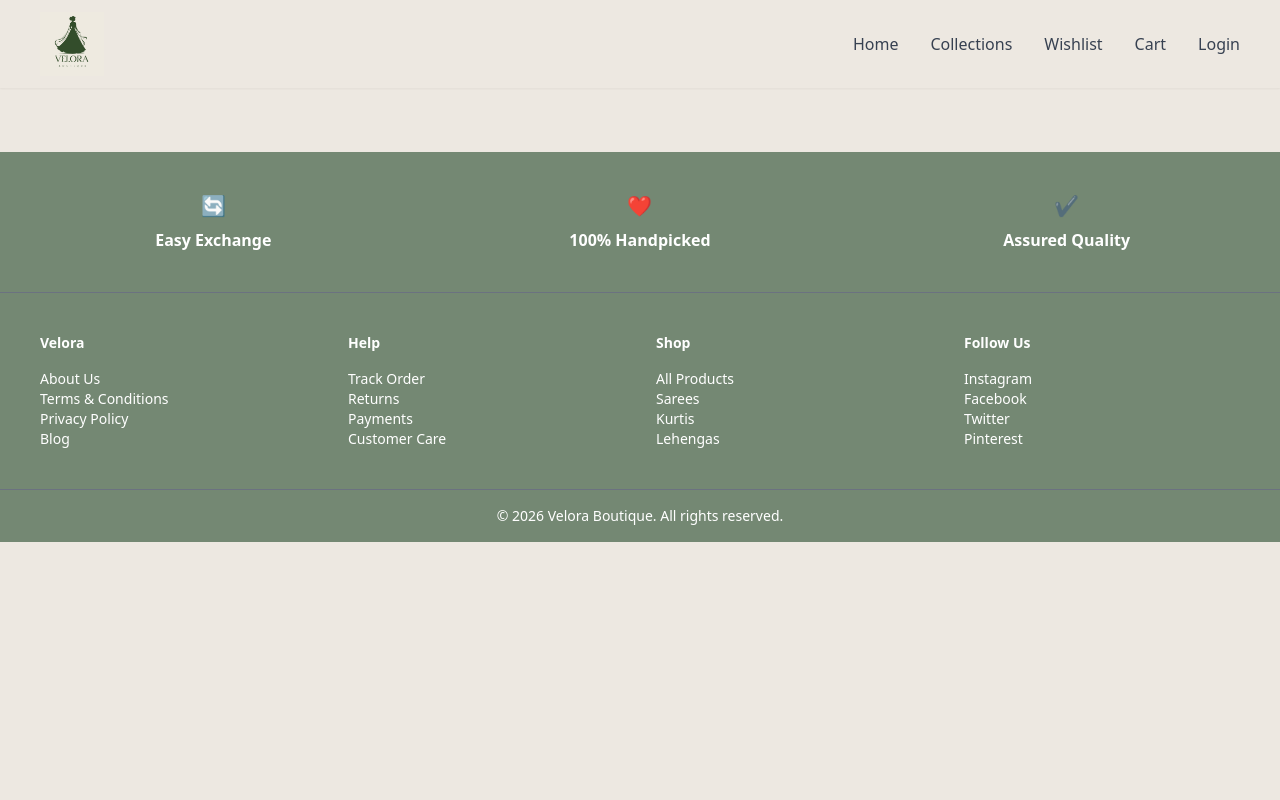
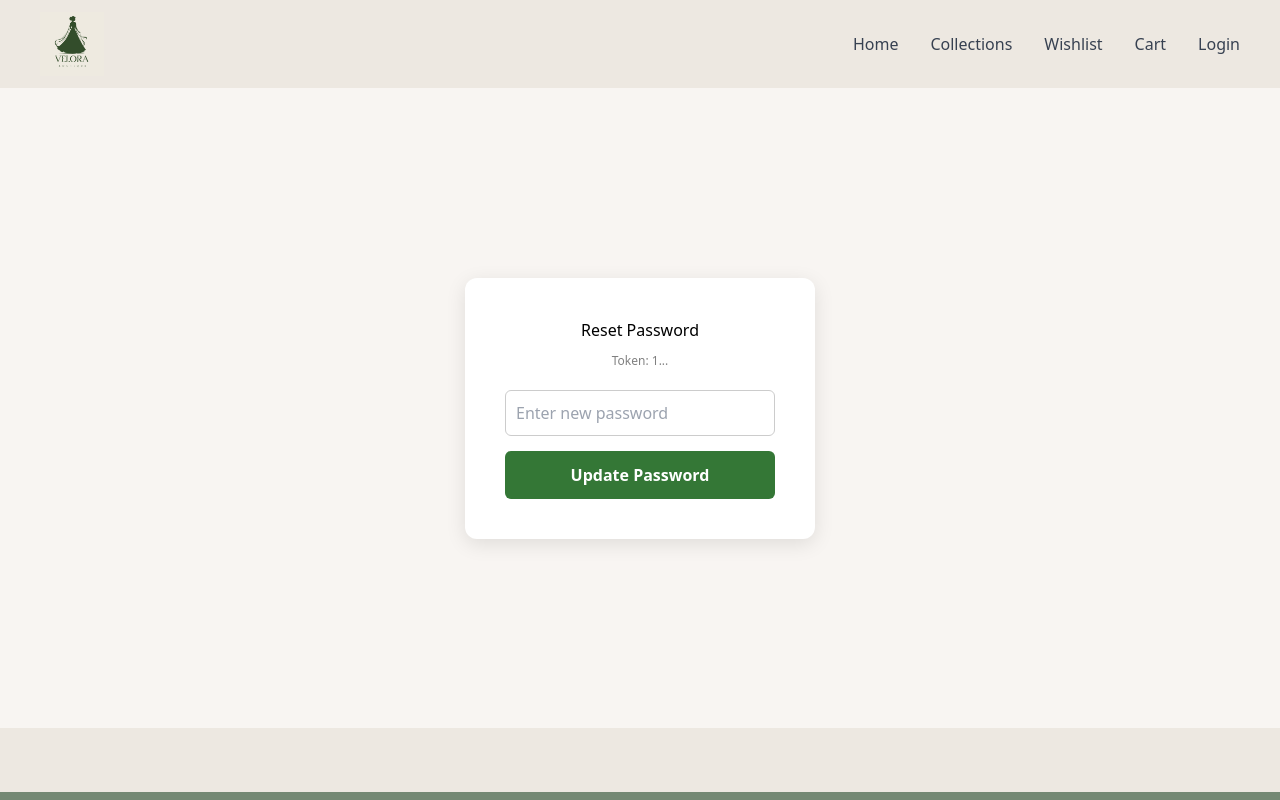
Before and after one commit to amulyabashetty-source/velora-boutique, a React (Vite) app in the folder client/: page /reset-password/1 in a window 1280 px wide. Shown: the top 800 px of the page. Built offline with nearby package versions, Linux system fonts and the light colour scheme.

Commit message:
updated old files and added reset password page

```diff
--- a/client/src/App.jsx
+++ b/client/src/App.jsx
@@ -20,7 +20,7 @@ import CustomerCare from "./pages/CustomerCare";
 import Terms from "./pages/Terms";
 import Checkout from "./pages/Checkout";
 import OrderSuccess from "./pages/OrderSuccess";
-
+import ResetPassword from "./pages/ResetPassword";
 
 
 const isAuth = localStorage.getItem("token");
@@ -50,6 +50,7 @@ function App() {
         <Route path="/support" element={<CustomerCare />} />
         <Route path="/terms" element={<Terms />} />
         <Route path="/checkout" element={<Checkout />} />
+        <Route path="/reset-password/:token" element={<ResetPassword />} />
         <Route path="/success" element={<OrderSuccess />} />
         <Route
           path="/admin"
--- a/client/src/pages/Admin.jsx
+++ b/client/src/pages/Admin.jsx
@@ -145,6 +145,9 @@ function Admin() {
           <option value="lehengas">Lehengas</option>
           <option value="pattu-sarees">Pattu-Sarees</option>
           <option value="sarees">Sarees</option>
+          <option value="accessories">Accessories</option>
+          <option value="handbag">Hand-Bag</option>
+          <option value="footwear">Footwear</option>
         </select>
 
         <input type="file" multiple onChange={handleFileChange} className="w-full border p-2" />
--- a/client/src/pages/Home.jsx
+++ b/client/src/pages/Home.jsx
@@ -32,6 +32,50 @@ function Home() {
       navigate("/collections");
     }
   };
+
+  // ✅ CATEGORY DATA (UPDATED)
+  const categories = [
+    {
+      name: "Pattu Sarees",
+      path: "pattu-sarees",
+      img: "https://i.pinimg.com/1200x/6f/7f/c2/6f7fc2f96ad683990530b8cd520f263a.jpg",
+    },
+    {
+      name: "Lehengas",
+      path: "lehengas",
+      img: "https://i.pinimg.com/736x/f0/c1/34/f0c13469cbde90ca0862bcd62267976c.jpg",
+    },
+    {
+      name: "Kurtis",
+      path: "kurtis",
+      img: "https://i.pinimg.com/1200x/37/4e/2f/374e2fbb73a6025956bc6e8fae43bbf8.jpg",
+    },
+    {
+      name: "Anarkalis",
+      path: "anarkalis",
+      img: "https://i.pinimg.com/1200x/8c/de/8c/8cde8c372b6b676cbda30ecc7c07e394.jpg",
+    },
+    {
+      name: "Sarees",
+      path: "sarees",
+      img: "https://i.pinimg.com/736x/c1/0f/3a/c10f3aad7a4d128c2245b21a56775a72.jpg",
+    },
+    {
+      name: "Accessories",
+      path: "accessories",
+      img: "https://i.pinimg.com/1200x/5a/6a/c8/5a6ac8ddcc0c68aafb91017cf2bbbb63.jpg",
+    },
+     {
+      name: "HandBag",
+      path: "handbag",
+      img: "https://i.pinimg.com/1200x/25/d8/72/25d872e4e29e57f2f82e1784b6e9cab6.jpg",
+    },
+    {
+      name: "Footwear",
+      path: "footwear",
+      img: "https://i.pinimg.com/736x/e1/5a/df/e15adf5db088887dfc66a363129e3530.jpg",
+    },
+  ];
 
   const banners = [
     { id: 1, image: banner1, link: "/category/pattu-sarees" },
@@ -73,33 +117,42 @@ function Home() {
             Sarees, Lehengas, Kurtis & More — Styled Just For You
           </p>
 
+          {/* ✅ FIXED BUTTON COLOR */}
           <button
             onClick={handleExplore}
-            className="bg-pink-600 text-white px-6 py-3 rounded-lg hover:bg-pink-700 hover:scale-105 transition"
+            className="bg-[#347736] text-white px-6 py-3 rounded-lg hover:bg-[#2e6330] hover:scale-105 transition"
           >
             Explore Collections
           </button>
         </div>
       </div>
 
-      {/* CATEGORIES */}
-      <div className="py-16 px-12">
+      {/* 🔥 CATEGORY SECTION (UPGRADED) */}
+      <div className="py-16 px-12 bg-[#f8f5f2]">
         <h2 className="text-3xl font-bold text-center mb-10">
           Shop By Category
         </h2>
 
-        <div className="grid grid-cols-2 md:grid-cols-4 gap-6">
-          {["pattu-sarees", "lehengas", "kurtis", "anarkalis", "sarees"].map(
-            (cat) => (
-              <div
-                key={cat}
-                onClick={() => navigate(`/category/${cat}`)}
-                className="bg-white p-6 text-center rounded-lg cursor-pointer hover:bg-[#f5f1eb] transition shadow-sm"
-              >
-                {cat}
+        <div className="grid grid-cols-2 md:grid-cols-4 gap-8">
+          {categories.map((cat) => (
+            <div
+              key={cat.path}
+              onClick={() => navigate(`/category/${cat.path}`)}
+              className="relative rounded-xl overflow-hidden cursor-pointer group"
+            >
+              <img
+                src={cat.img}
+                alt={cat.name}
+                className="w-full h-60 object-cover group-hover:scale-110 transition duration-300"
+              />
+
+              <div className="absolute inset-0 bg-black/50 group-hover:bg-black/30 transition flex items-center justify-center">
+                <h3 className="text-white text-lg font-semibold">
+                  {cat.name}
+                </h3>
               </div>
-            )
-          )}
+            </div>
+          ))}
         </div>
       </div>
 
@@ -128,7 +181,7 @@ function Home() {
         </Swiper>
       </div>
 
-      {/* 🔥 AJIO STYLE SECTIONS */}
+      {/* PRODUCT SECTIONS */}
       <Section title="Trending Sarees" items={sarees} getImage={getImage} />
       <Section title="Popular Kurtis" items={kurtis} getImage={getImage} />
       <Section title="New Lehengas" items={lehengas} getImage={getImage} />
@@ -136,7 +189,7 @@ function Home() {
   );
 }
 
-/* 🔥 BIG CARD + ARROW SECTION */
+/* 🔥 PRODUCT SLIDER SECTION */
 function Section({ title, items, getImage }) {
   const navigate = useNavigate();
   const scrollRef = useRef();
@@ -152,7 +205,6 @@ function Section({ title, items, getImage }) {
     <div className="px-12 mt-16 relative">
       <h2 className="text-3xl font-semibold mb-8">{title}</h2>
 
-      {/* LEFT */}
       <button
         onClick={() => scroll("left")}
         className="absolute left-6 top-1/2 -translate-y-1/2 z-10
@@ -161,7 +213,6 @@ function Section({ title, items, getImage }) {
         ‹
       </button>
 
-      {/* RIGHT */}
       <button
         onClick={() => scroll("right")}
         className="absolute right-6 top-1/2 -translate-y-1/2 z-10
@@ -170,7 +221,6 @@ function Section({ title, items, getImage }) {
         ›
       </button>
 
-      {/* PRODUCTS */}
       <div
         ref={scrollRef}
         className="flex gap-8 overflow-x-auto no-scrollbar scroll-smooth"
@@ -179,7 +229,7 @@ function Section({ title, items, getImage }) {
           <div
             key={p._id}
             onClick={() => navigate(`/product/${p._id}`)}
-            className="min-w-[260px] cursor-pointer group"
+            className="min-w-[280px] cursor-pointer group"
           >
             <div className="overflow-hidden rounded-lg">
               <img
@@ -192,7 +242,7 @@ function Section({ title, items, getImage }) {
               {p.name}
             </h3>
 
-            <p className="text-pink-600 font-semibold text-lg">
+            <p className="text-[#347736] font-semibold text-lg">
               ₹ {p.price}
             </p>
           </div>
--- /dev/null
+++ b/client/src/pages/ResetPassword.jsx
@@ -0,0 +1,107 @@
+import { useParams, useNavigate } from "react-router-dom";
+import { useState } from "react";
+import axios from "axios";
+
+function ResetPassword() {
+  const { token } = useParams();
+  const navigate = useNavigate();
+
+  const [password, setPassword] = useState("");
+  const [loading, setLoading] = useState(false);
+
+  const handleReset = async () => {
+    if (!password) {
+      alert("Please enter password");
+      return;
+    }
+
+    try {
+      setLoading(true);
+
+      const res = await axios.post(
+        `http://localhost:5000/api/auth/reset-password/${token}`,
+        { password }
+      );
+
+      alert(res.data.msg);
+
+      // ✅ redirect to login
+      navigate("/login");
+
+    } catch (error) {
+      console.log(error);
+      alert(error.response?.data?.msg || "Error occurred");
+    } finally {
+      setLoading(false);
+    }
+  };
+
+  return (
+    <div style={styles.container}>
+      <div style={styles.card}>
+        <h2 style={styles.title}>Reset Password</h2>
+
+        <p style={styles.token}>
+          Token: {token.slice(0, 20)}...
+        </p>
+
+        <input
+          type="password"
+          placeholder="Enter new password"
+          value={password}
+          onChange={(e) => setPassword(e.target.value)}
+          style={styles.input}
+        />
+
+        <button style={styles.button} onClick={handleReset}>
+          {loading ? "Updating..." : "Update Password"}
+        </button>
+      </div>
+    </div>
+  );
+}
+
+const styles = {
+  container: {
+    height: "80vh",
+    display: "flex",
+    justifyContent: "center",
+    alignItems: "center",
+    backgroundColor: "#f8f5f2",
+  },
+  card: {
+    background: "#fff",
+    padding: "40px",
+    borderRadius: "12px",
+    boxShadow: "0 5px 20px rgba(0,0,0,0.1)",
+    width: "350px",
+    textAlign: "center",
+  },
+  title: {
+    marginBottom: "10px",
+  },
+  token: {
+    fontSize: "12px",
+    color: "gray",
+    marginBottom: "20px",
+  },
+  input: {
+    width: "100%",
+    padding: "10px",
+    marginBottom: "15px",
+    borderRadius: "6px",
+    border: "1px solid #ccc",
+  },
+  button: {
+    width: "100%",
+    padding: "12px",
+    backgroundColor: "#347736",
+    color: "#fff",
+    border: "none",
+    borderRadius: "6px",
+    cursor: "pointer",
+    fontWeight: "bold",
+  },
+};
+
+export default ResetPassword;
```
Also changed, not shown: client/src/index.css (line endings or trailing spaces), 2 other files (tests, documents, lock files or other folders).
